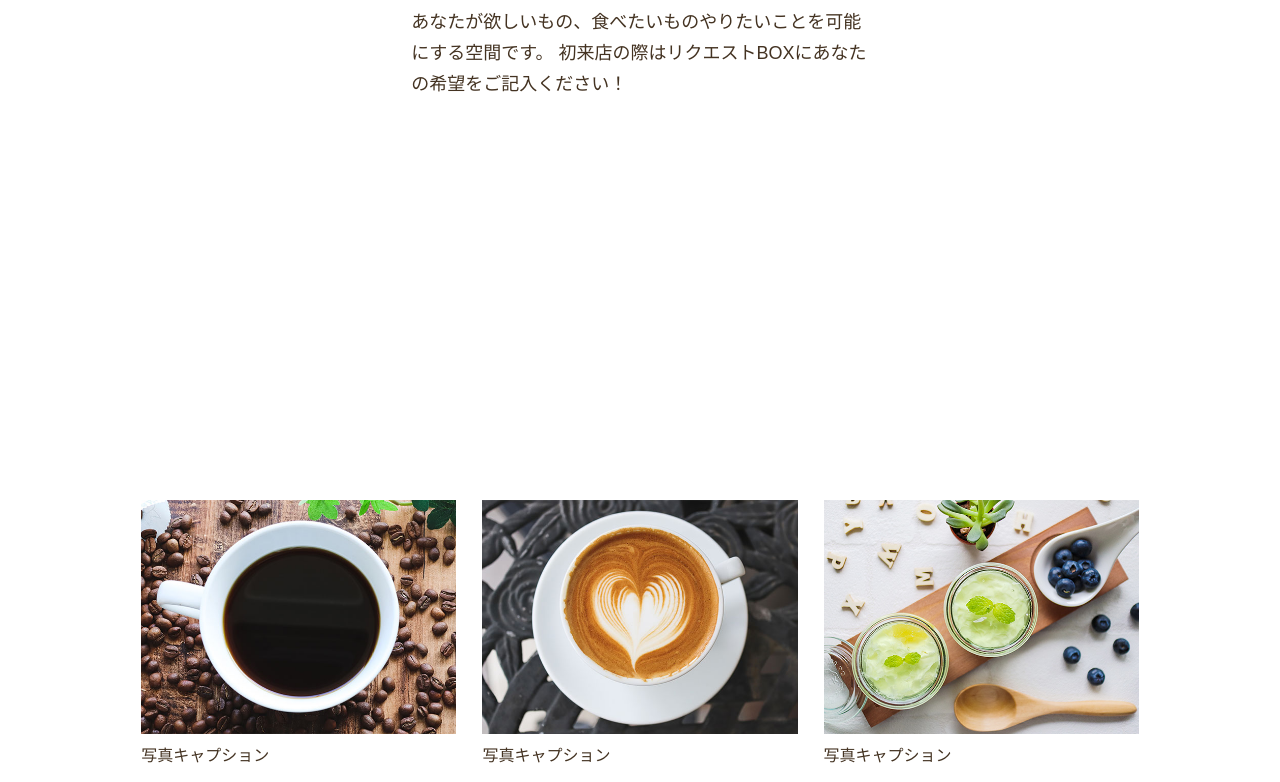
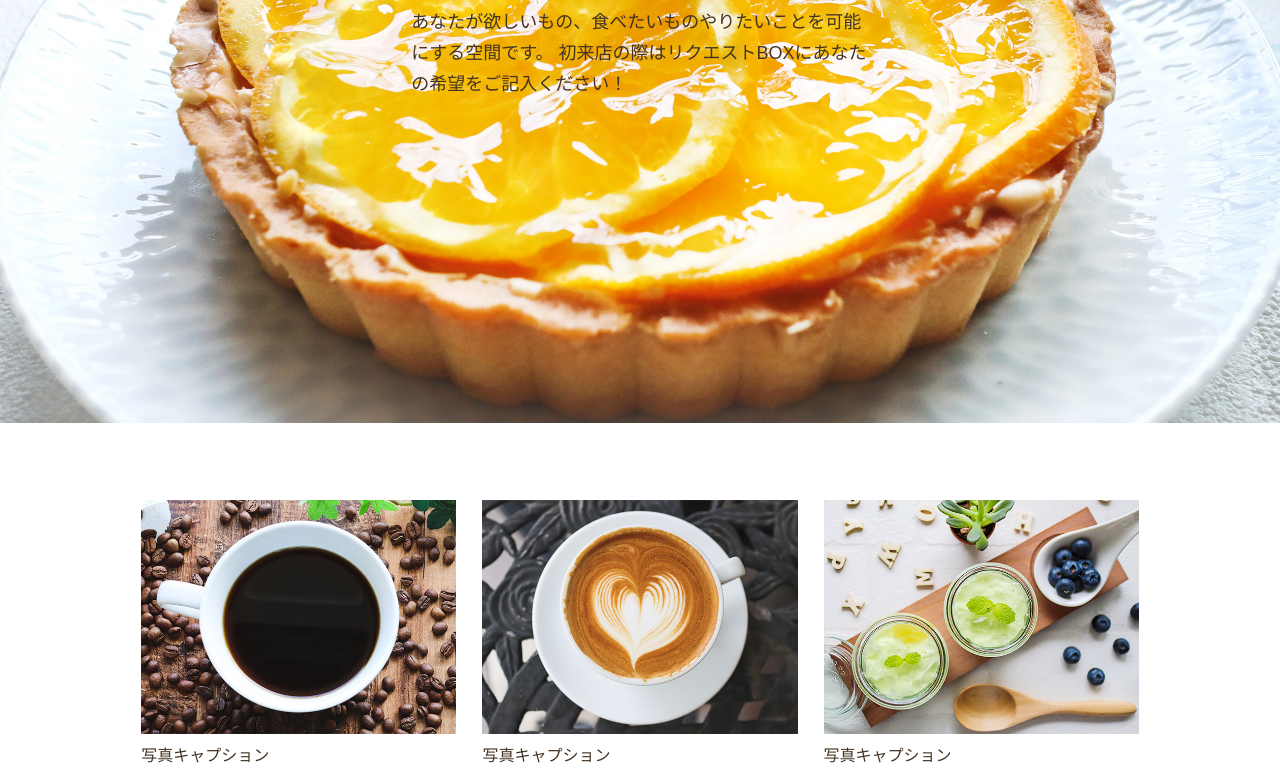
Before and after one commit to kakimaru/onlythabookwebdesign, a plain HTML site: page menu.html in a window 1280 px wide. Shown: the part 377-1159 px from the top of the page. Drawn offline with Linux system fonts and the light colour scheme; some packages are replaced by stand-ins of ours; files whose address does not match are found by name.

Commit message:
Update stylesheet.css

```diff
--- a/stylesheet.css
+++ b/stylesheet.css
@@ -220,7 +220,7 @@ aside p {
 
 /* menu */
 #menu {
-  background-image: url(../images/menu-bg.jpg);
+  background-image: url(menu-bg.jpg);
   min-height: 100vh;
 }
 
```
